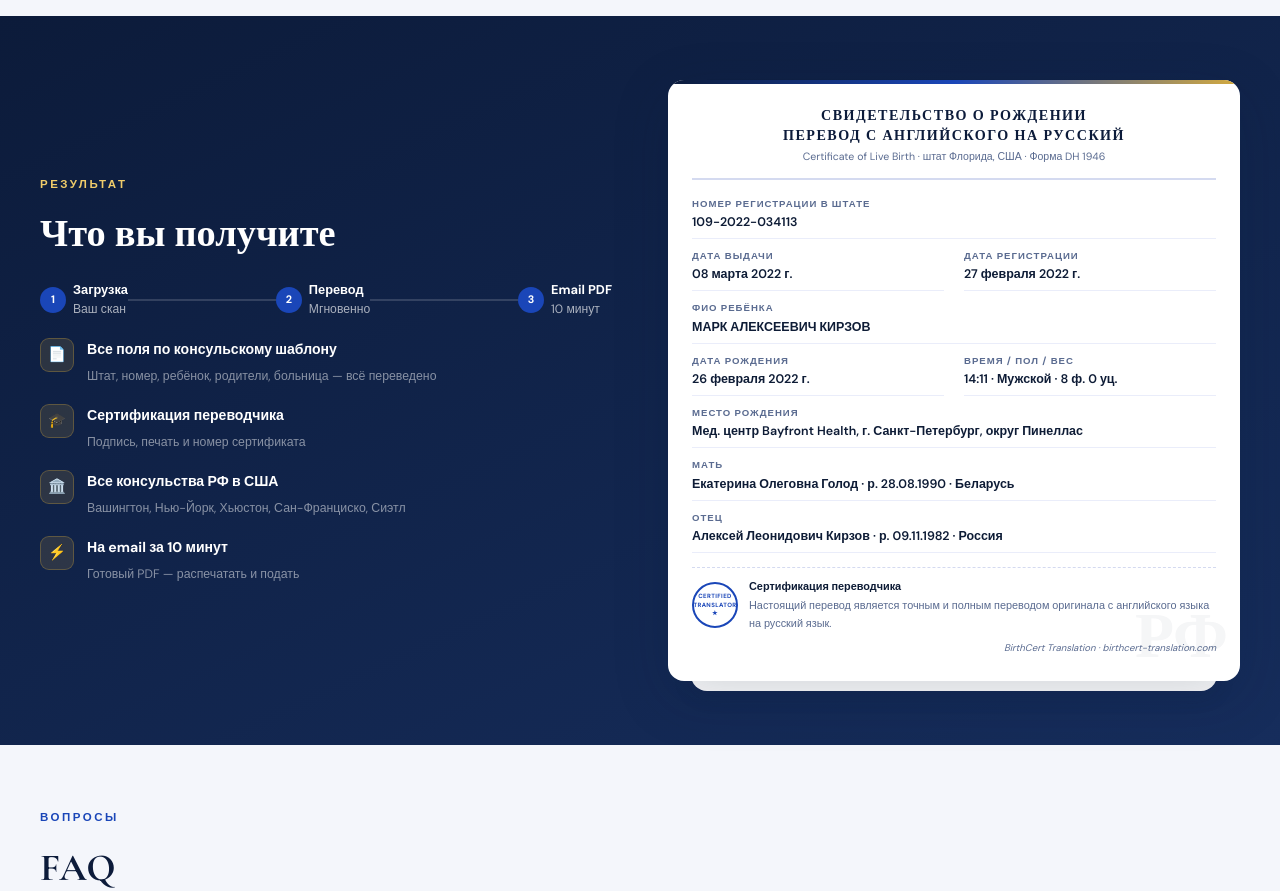
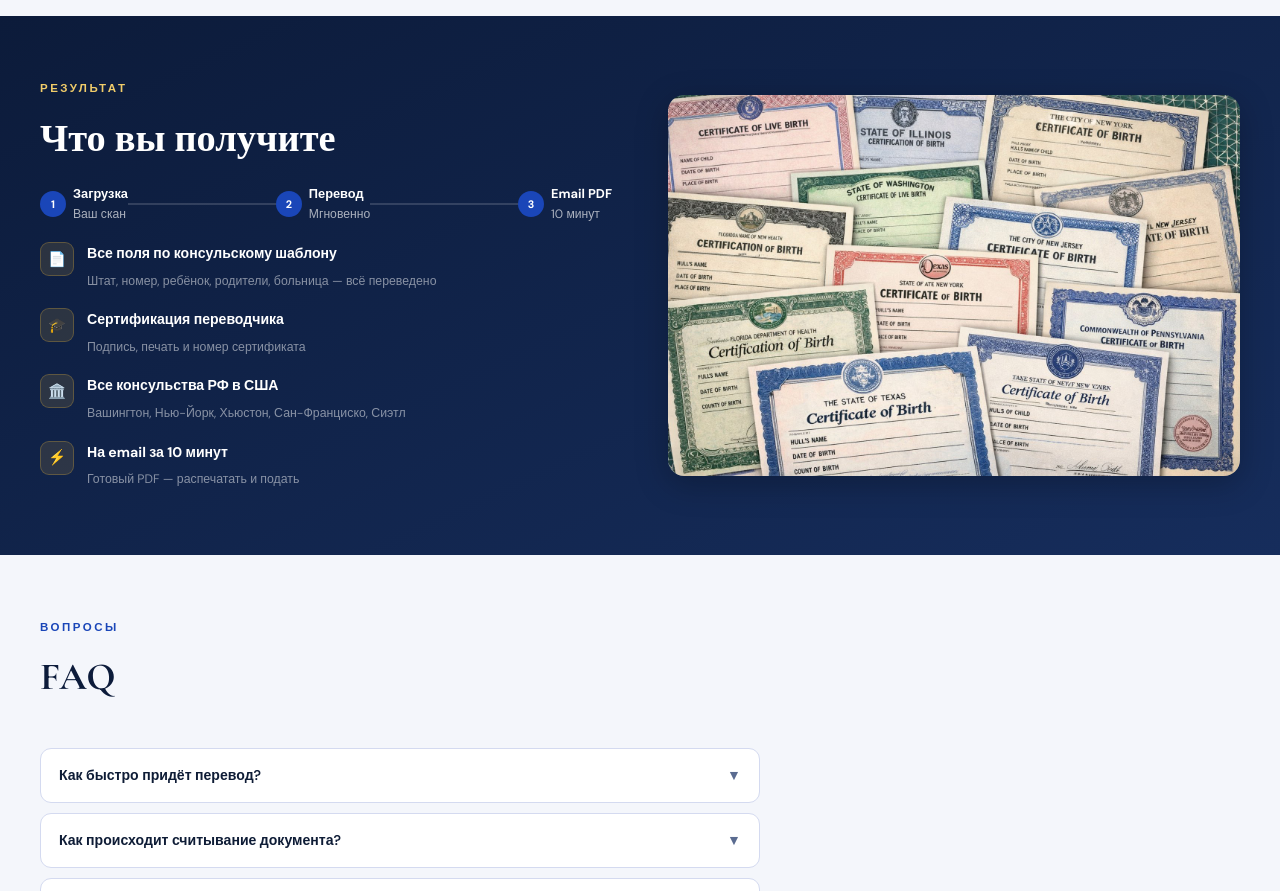
Before and after one commit to fortenboat-jpg/Translit, a website: page public/index.html in a window 1280 px wide. Shown: the part 1357-2248 px from the top of the page. Drawn offline with nearby package versions, Linux system fonts and the light colour scheme; a script that the page names is missing.

Commit message:
Update index.html

```diff
--- a/public/index.html
+++ b/public/index.html
@@ -546,30 +546,9 @@ footer{background:var(--navy);color:rgba(255,255,255,.5);padding:40px 28px;text-
         </ul>
       </div>
       <div class="docwrap">
-        <div class="docback"></div>
-        <div class="docpaper">
-          <div class="docwm">РФ</div>
-          <div class="dochdr">
-            <div class="doctitle">Свидетельство о рождении<br>Перевод с английского на русский</div>
-            <div class="docsub">Certificate of Live Birth · штат Флорида, США · Форма DH 1946</div>
-          </div>
-          <div class="docbody">
-            <div class="docf full"><div class="docfl">Номер регистрации в штате</div><div class="docfv">109-2022-034113</div></div>
-            <div class="docf"><div class="docfl">Дата выдачи</div><div class="docfv">08 марта 2022 г.</div></div>
-            <div class="docf"><div class="docfl">Дата регистрации</div><div class="docfv">27 февраля 2022 г.</div></div>
-            <div class="docf full"><div class="docfl">ФИО ребёнка</div><div class="docfv">МАРК АЛЕКСЕЕВИЧ КИРЗОВ</div></div>
-            <div class="docf"><div class="docfl">Дата рождения</div><div class="docfv">26 февраля 2022 г.</div></div>
-            <div class="docf"><div class="docfl">Время / Пол / Вес</div><div class="docfv">14:11 · Мужской · 8 ф. 0 уц.</div></div>
-            <div class="docf full"><div class="docfl">Место рождения</div><div class="docfv">Мед. центр Bayfront Health, г. Санкт-Петербург, округ Пинеллас</div></div>
-            <div class="docf full"><div class="docfl">Мать</div><div class="docfv">Екатерина Олеговна Голод · р. 28.08.1990 · Беларусь</div></div>
-            <div class="docf full"><div class="docfl">Отец</div><div class="docfv">Алексей Леонидович Кирзов · р. 09.11.1982 · Россия</div></div>
-          </div>
-          <div class="doccert">
-            <div class="docstamp"><div class="docsi">CERTIFIED<br>TRANSLATOR<br>★</div></div>
-            <div class="docct"><strong>Сертификация переводчика</strong>Настоящий перевод является точным и полным переводом оригинала с английского языка на русский язык.</div>
-          </div>
-          <div class="docnum">BirthCert Translation · birthcert-translation.com</div>
-        </div>
+        <img src="certificates_preview.png"
+             alt="Свидетельства о рождении разных штатов США"
+             style="width:100%;border-radius:16px;box-shadow:0 8px 32px rgba(0,0,0,.25);display:block">
       </div>
     </div>
   </div>
```
